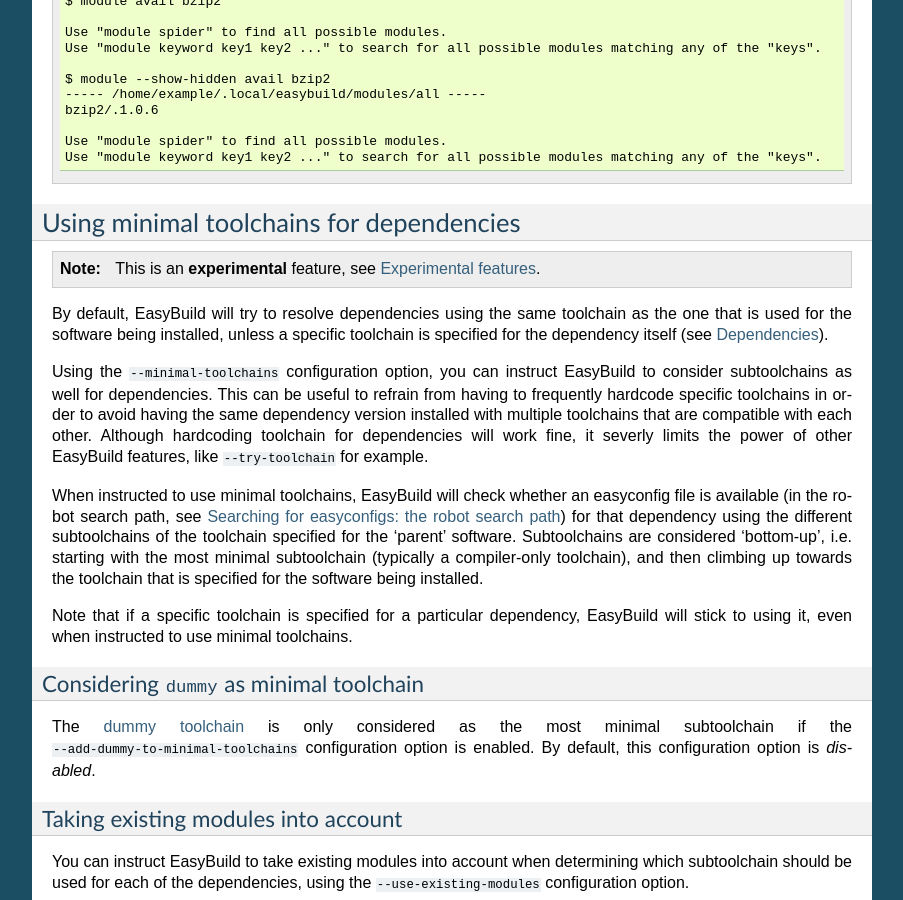
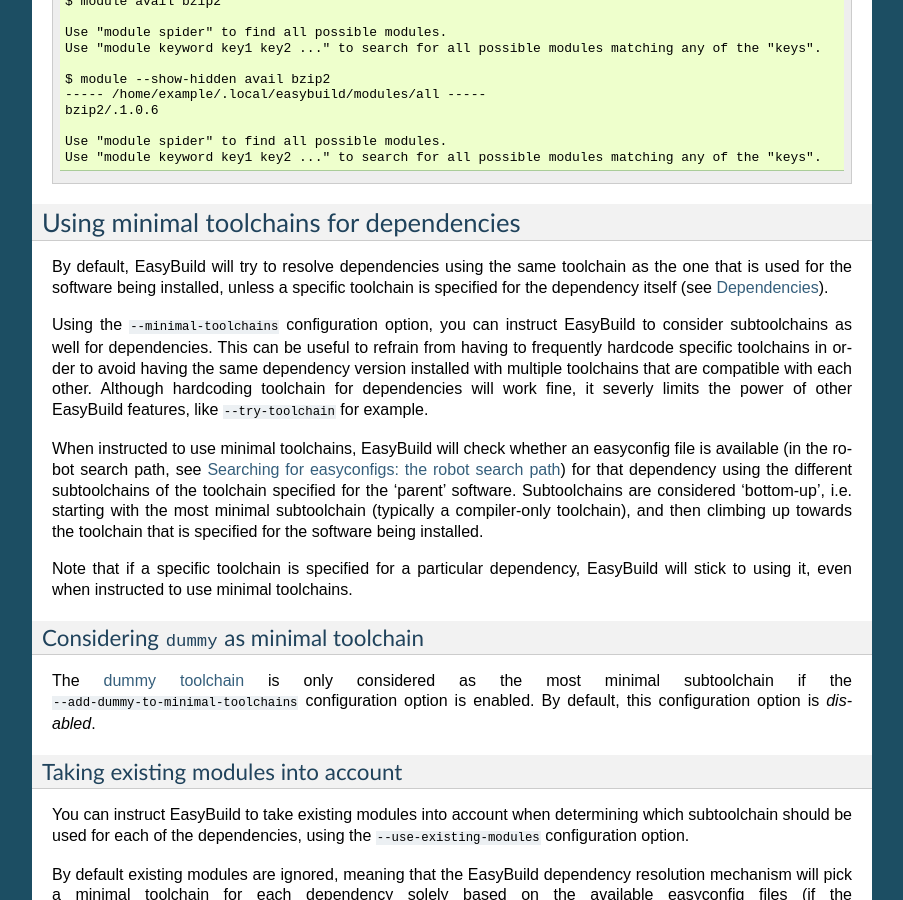
Before and after one commit to easybuilders/easybuild, a Sphinx documentation site: the page built from docs/Manipulating_dependencies.rst, in a window 1280 px wide and 900 px high, scrolled down 1342 px. Shown: the whole window, without its empty margins (198-1101 px from the left). Built offline with Sphinx 7.4.7, drawn with Linux system fonts in a browser that asks for light colours.

Commit message:
--minimal-toolchains is no longer experimental

```diff
--- a/docs/Manipulating_dependencies.rst
+++ b/docs/Manipulating_dependencies.rst
@@ -85,8 +85,6 @@
 Using minimal toolchains for dependencies
 -----------------------------------------
 
-.. note:: This is an **experimental** feature, see :ref:`experimental_features`.
-
 By default, EasyBuild will try to resolve dependencies using the same toolchain as the one that is used for the
 software being installed, unless a specific toolchain is specified for the dependency itself
 (see :ref:`dependency_specs`).
```
